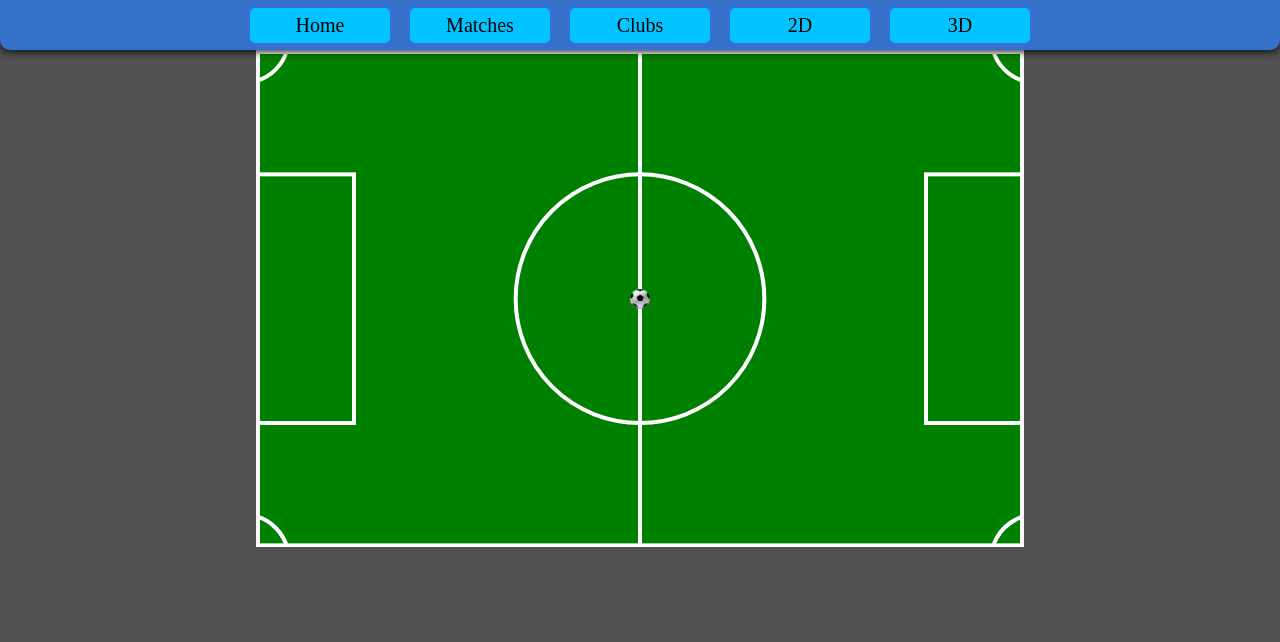
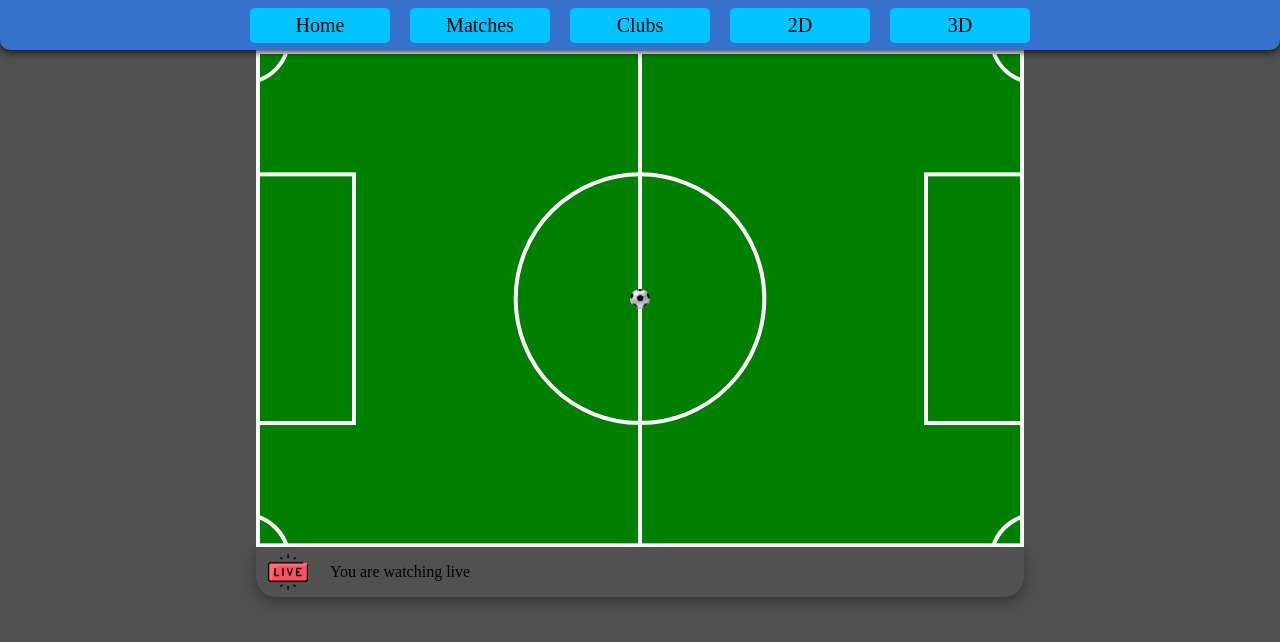
Before and after one commit to Phabes/Football-App, a React (Create React App) app in the folder football-app/: page /matches/1 in a window 1280 px wide. Shown: the top 642 px of the page. Built offline with nearby package versions, Linux system fonts and the light colour scheme; no server answers; the HTML template or start-up script is replaced by a standard one.

Commit message:
[FOOTBALL-2] Back to live button added. (#2)

```diff
--- a/football-app/src/components/Map2D/Map2D.css
+++ b/football-app/src/components/Map2D/Map2D.css
@@ -29,6 +29,49 @@
   position: relative;
 }
 
+#matchInfo {
+  width: 75%;
+  margin: 10px 0;
+}
+
+#timeline {
+  width: 75%;
+  height: 50px;
+  display: flex;
+  align-items: center;
+  gap: 10px;
+  box-shadow: 0 4px 8px 0 rgba(0, 0, 0, 0.2), 0 6px 20px 0 rgba(0, 0, 0, 0.2);
+  border-radius: 0 0 20px 20px;
+}
+
+#backToLive {
+  cursor: pointer;
+  display: flex;
+  justify-content: center;
+  height: 100%;
+}
+
+#liveIMG {
+  scale: 0.8;
+  transition: scale 0.5s ease;
+}
+
+#liveIMG.backToLiveIMG {
+  animation: sizeChange 2s infinite;
+}
+
+@keyframes sizeChange {
+  0% {
+    scale: 0.8;
+  }
+  50% {
+    scale: 1;
+  }
+  100% {
+    scale: 0.8;
+  }
+}
+
 @media (max-width: 1200px) {
   #matchStream {
     width: 100%;
--- a/football-app/src/components/Map2D/Map2D.tsx
+++ b/football-app/src/components/Map2D/Map2D.tsx
@@ -1,4 +1,4 @@
-import { useRef, useState } from "react";
+import { useEffect, useRef, useState } from "react";
 import PitchLines2D from "../PitchLines2D/PitchLines2D";
 import PassLine2D from "../PassLine2D/PassLine2D";
 import Ball2D from "../Ball2D/Ball2D";
@@ -8,6 +8,7 @@ import { useMapDraw } from "./hooks/useMapDraw";
 import { useResize } from "../../hooks/useResize";
 import { useActionProgress } from "./hooks/useActionProgress";
 import { getCalculations } from "./utils/getCalculations";
+import live from "../../images/live.png";
 import "./Map2D.css";
 
 const Map2D = (): JSX.Element => {
@@ -15,7 +16,7 @@ const Map2D = (): JSX.Element => {
   const ballRef = useRef<HTMLDivElement>(null);
   const [action, setAction] = useState<number>(-1);
   const { width, height, ballSize, handleResize } = useResize(ref, ballRef);
-  const { match, score, queue } = useMatchData();
+  const { match, queue } = useMatchData();
   const { line, homeTeam, awayTeam } = useMapDraw(
     match,
     width,
@@ -31,6 +32,13 @@ const Map2D = (): JSX.Element => {
     handleResize
   );
   const { xStep, yStep } = getCalculations(line, queue, action);
+
+  const backToLive = () => {
+    const lifeAction = queue.length - 1;
+    setAction(lifeAction);
+  };
+
+  const streamLive = action > queue.length - 5;
 
   return (
     <div className="map2D">
@@ -69,7 +77,22 @@ const Map2D = (): JSX.Element => {
             />
           )}
         </div>
-        <div>{JSON.stringify(queue[action])}</div>
+        <div id="timeline">
+          <div id="backToLive" onClick={backToLive}>
+            <img
+              src={live}
+              alt="live"
+              id="liveIMG"
+              className={streamLive ? "" : "backToLiveIMG"}
+            />
+          </div>
+          <div id="backToLiveInfo">
+            {streamLive ? <>You are watching live</> : <>Back to live</>}
+          </div>
+        </div>
+        <div id="matchInfo">
+          <div>{JSON.stringify(queue[action])}</div>
+        </div>
       </div>
     </div>
   );
--- a/football-app/src/components/Map2D/hooks/useMatchData.ts
+++ b/football-app/src/components/Map2D/hooks/useMatchData.ts
@@ -7,7 +7,6 @@ import { getMatchData } from "../../../utils/getMatchData";
 
 export const useMatchData = () => {
   const [match, setMatch] = useState<Match>();
-  const [score, setScore] = useState<number[]>([0, 0]);
   const [queue, setQueue] = useState<Action[]>([]);
 
   useEffect(() => {
@@ -20,7 +19,6 @@ export const useMatchData = () => {
     matchData
       .then((match: Match) => {
         setMatch(match);
-        setScore(match.score);
       })
       .catch((error: any) => console.log(error));
 
@@ -51,5 +49,5 @@ export const useMatchData = () => {
     };
   }, []);
 
-  return { match, score, queue };
+  return { match, queue };
 };
--- a/football-app/src/components/NavBar/NavBar.css
+++ b/football-app/src/components/NavBar/NavBar.css
@@ -2,7 +2,7 @@ nav {
   position: sticky;
   top: 0;
   width: 100%;
-  z-index: 2;
+  z-index: 3;
 }
 
 #links {
```
Also changed, not shown: football-app/src/images/live.png (added), 1 other file (tests, documents, lock files or other folders).
